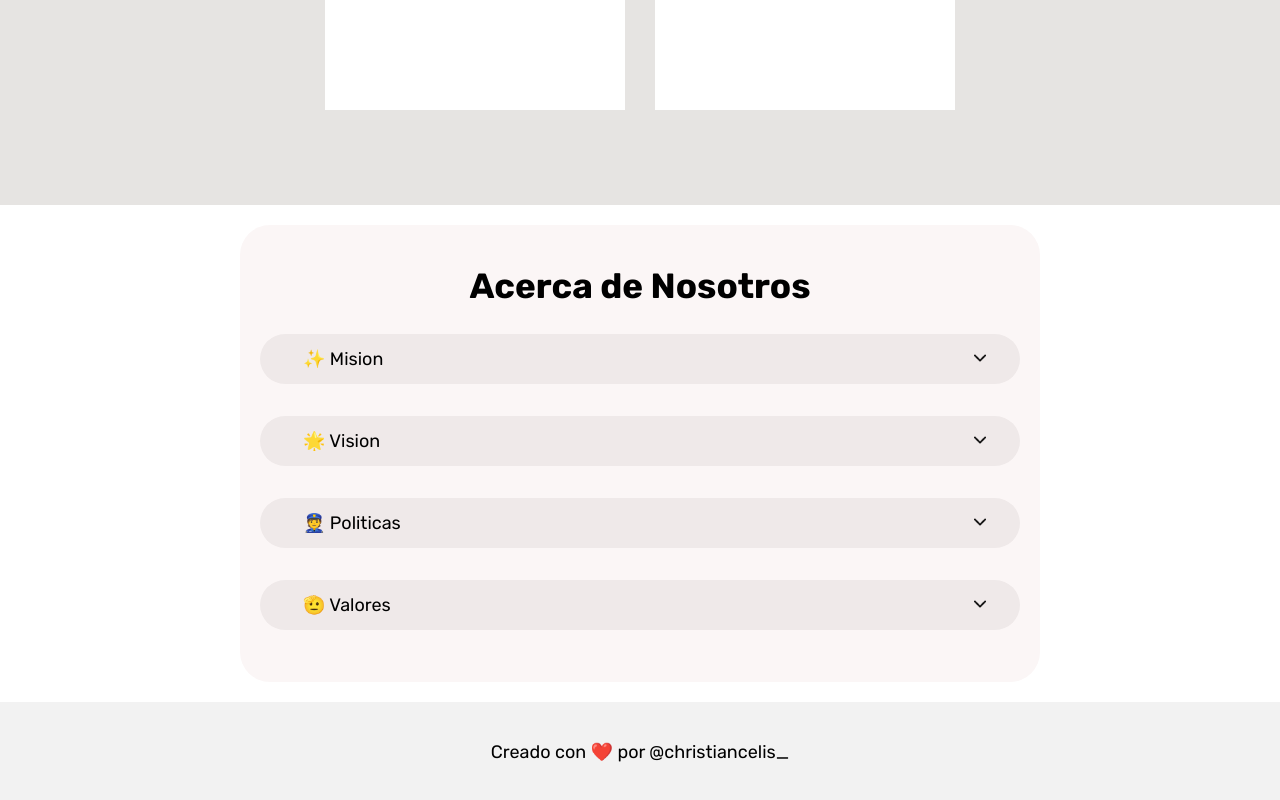
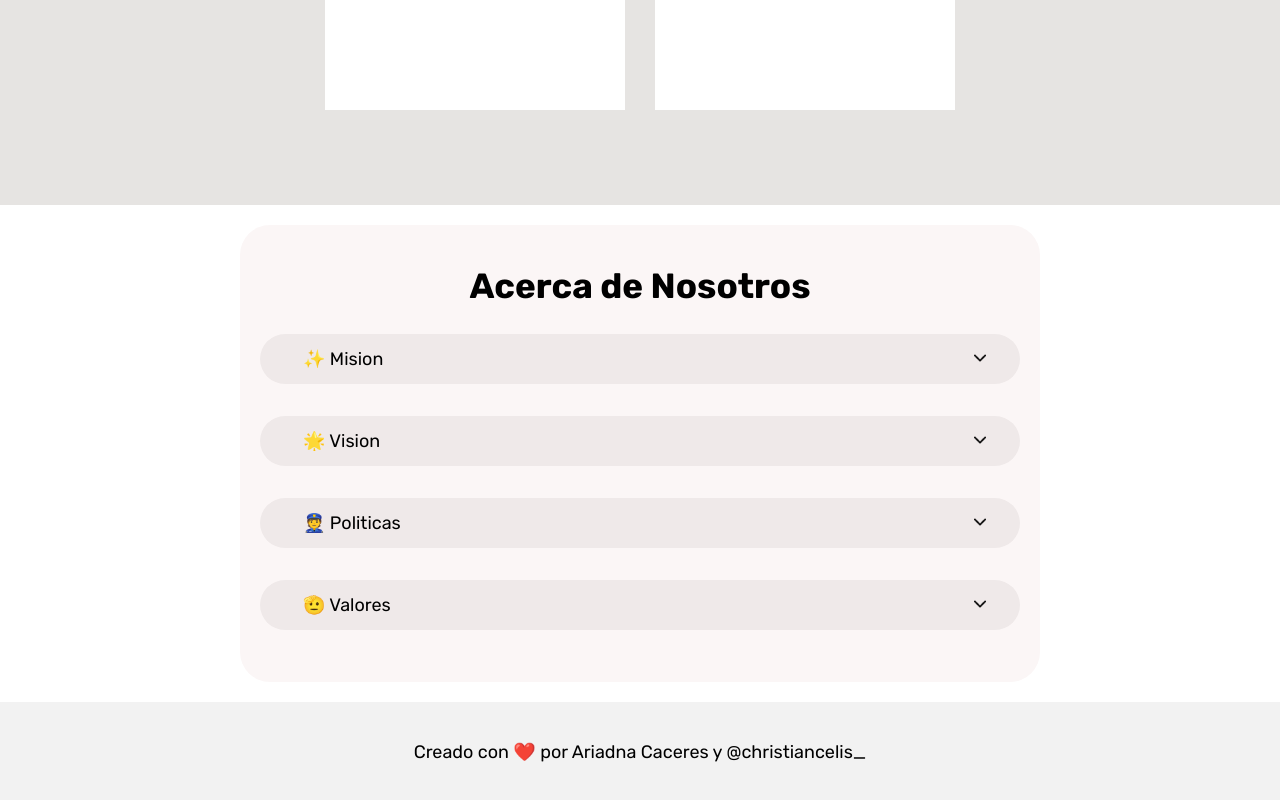
Before and after one commit to christiancelis/WebPage_Arartec-, a plain HTML site: page index.html in a window 1280 px wide. Shown: the part 2064-2864 px from the top of the page. Drawn offline with nearby package versions, Linux system fonts and the light colour scheme.

Commit message:
Edicion Nombre Creditos

```diff
--- a/index.html
+++ b/index.html
@@ -190,7 +190,7 @@
 
 <footer>
     <p>
-        Creado con ❤️ por @christiancelis_
+        Creado con ❤️ por Ariadna Caceres y @christiancelis_
     </p>
 
 </footer>
```
